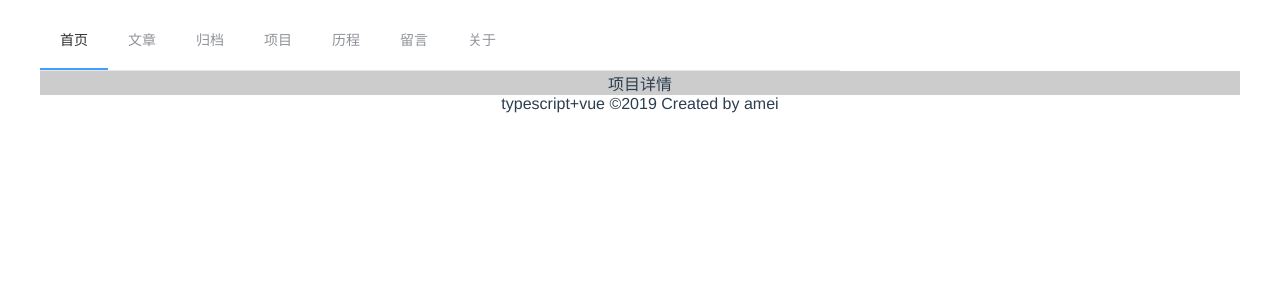
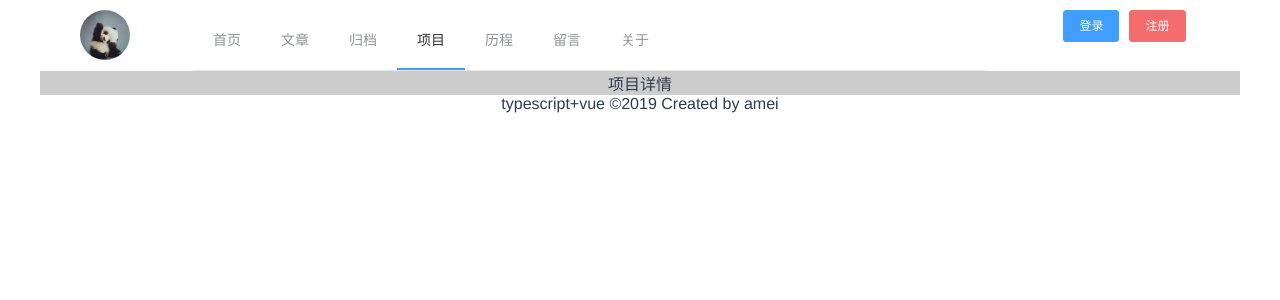
Before and after one commit to zhaofangmei/vue-typescript-demo, a Vue app: page /project in a window 1280 px wide. Shown: the top 300 px of the page. Built offline with nearby package versions, Linux system fonts and the light colour scheme.

Commit message:
增加导航栏菜单

```diff
--- a/src/components/nav.vue
+++ b/src/components/nav.vue
@@ -1,28 +1,57 @@
 <template>
-  <div>
-    <el-row>
-      <el-col :span="4"></el-col>
+  <div class="nav">
+    <el-row :gutter="24">
+      <!-- logo -->
+      <el-col :span="3">
+        <router-link to="/">
+          <img class="logo" src="../assets/userLogo.jpg" alt="amei logo" />
+        </router-link>
+      </el-col>
+      <!-- 导航列表 -->
       <el-col :span="16">
         <el-menu
+          :router="true"
           :default-active="activeIndex"
           class="el-menu-demo"
           mode="horizontal"
           @select="handleSelect"
         >
-          <el-menu-item v-for="item in menuList" :key="item.index" :index="item.index">{{item.name}}</el-menu-item>
+          <el-menu-item
+            v-for="item in menuList"
+            :key="item.index"
+            :index="item.index"
+            :route="item.path"
+          >{{item.name}}</el-menu-item>
         </el-menu>
       </el-col>
-      <el-col :span="4"></el-col>
+      <!-- 按钮 -->
+      <el-col :span="5">
+        <div></div>
+        <div>
+          <el-button size="small" type="primary" @click="handleClick('login')">登录</el-button>
+          <el-button size="small" type="danger" @click="handleClick('register')">注册</el-button>
+        </div>
+      </el-col>
     </el-row>
+    <!-- 登录注册弹框 -->
+    <RegisterAndLogin :dialogType="dialogType" :dialogVisible="dialogVisible"></RegisterAndLogin>
   </div>
 </template>
 <script lang="ts">
 import { Vue, Component, Watch } from "vue-property-decorator";
+import { Route } from "vue-router";
+import { navListItem } from "@/types/index";
+import RegisterAndLogin from "@/components/registerAndLogin.vue";
 
-@Component
+@Component({
+  components: {
+    RegisterAndLogin
+  }
+})
 export default class Nav extends Vue {
-  private activeIndex: string = "1";
-  private menuList: Array<Object> = [
+  private dialogType: string = "";
+  private dialogVisible: boolean = false;
+  private menuList: Array<navListItem> = [
     { index: "1", name: "首页", path: "/" },
     { index: "2", name: "文章", path: "/articles" },
     { index: "3", name: "归档", path: "/archive" },
@@ -31,10 +60,32 @@ export default class Nav extends Vue {
     { index: "6", name: "留言", path: "/message" },
     { index: "7", name: "关于", path: "/about" }
   ];
+  private activeIndex: string = "1";
   private handleSelect(key: string, keyPath: string): void {
     this.activeIndex = key;
+  }
+  mounted() {
+    this.routeChage(this.$route, this.$route);
+  }
+  handleClick(type: string): void {
+    this.dialogVisible = true;
+    this.dialogType = type;
+  }
+  routeChage(val: Route, oldVal: Route): void {
+    this.menuList.map(item => {
+      if (val.path == item.path) {
+        this.activeIndex = item.index;
+      }
+    });
   }
 }
 </script>
 <style lang="less" scoped>
+.nav {
+  .logo {
+    height: 50px;
+    width: 50px;
+    border-radius: 50%;
+  }
+}
 </style>
--- /dev/null
+++ b/src/components/registerAndLogin.vue
@@ -0,0 +1,14 @@
+<template>
+  <div></div>
+</template>
+<script lang="ts">
+import { Vue, Component, Watch } from "vue-property-decorator";
+import { Route } from "vue-router";
+
+@Component
+export default class RegisterAndLogin extends Vue {
+
+}
+</script>
+<style lang="less" scoped>
+</style>
--- a/vue.config.js
+++ b/vue.config.js
@@ -45,7 +45,8 @@ module.exports = {
     // css预设器配置项
     loaderOptions: {},
     // 启用 CSS modules for all css / pre-processor files.
-    modules: false
+    // modules: false
+    requireModuleExtension: true
   },
   // use thread-loader for babel & TS in production build
   // enabled by default if the machine has more than 1 cores
```
Also changed, not shown: src/types/index.d.ts (+5 -2 lines).
